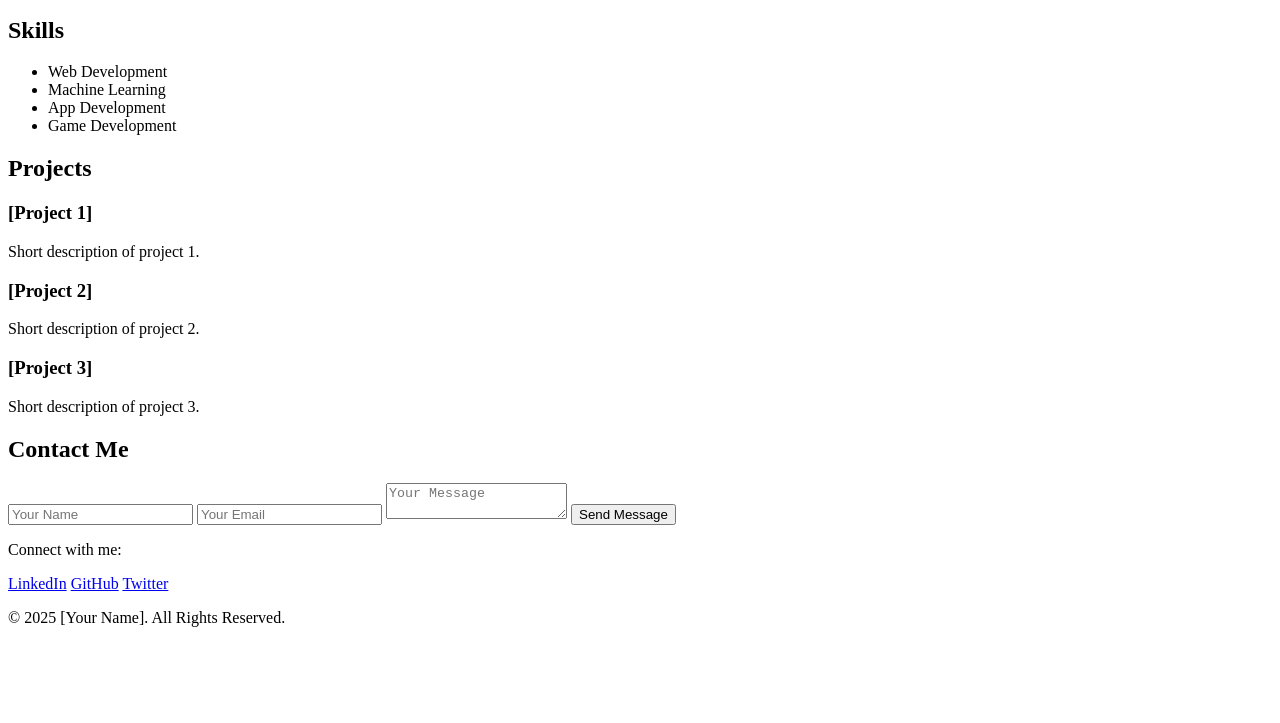
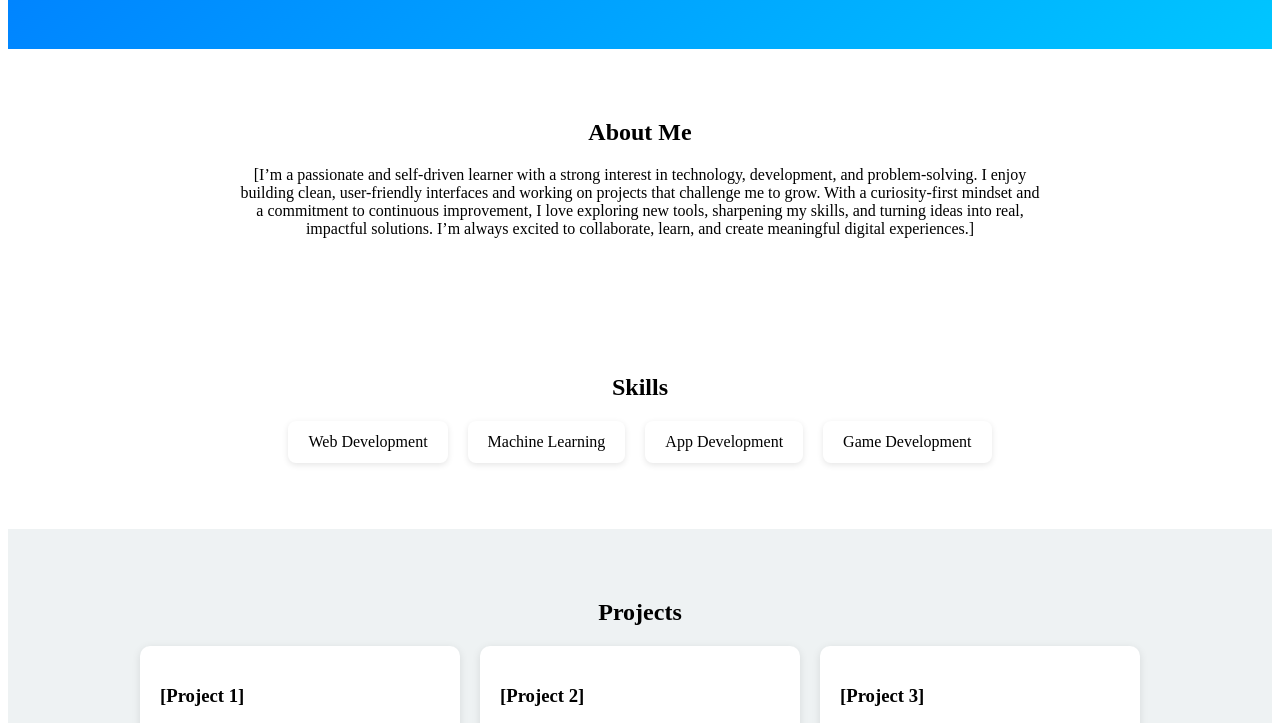
Before and after one commit to adityamaurya7/farzi-aditya, a plain HTML site: page index.html in a window 1280 px wide. Shown: the part 295-1018 px from the top of the page. Before the commit the page ends 938 px from the top, so only its background shows below. Drawn offline with Linux system fonts and the light colour scheme.

Commit message:
Fix HTML formatting and update stylesheet link

```diff
--- a/index.html
+++ b/index.html
@@ -6,7 +6,7 @@
     <meta charset="UTF-8" />
     <meta name="viewport" content="width=device-width, initial-scale=1.0" />
     <title>[Your Name] | Portfolio</title>
-    <link rel="stylesheet" href="portfolio.css" />
+    <link rel="stylesheet" href="index.css" />
 </head>
 <body>
 
```
